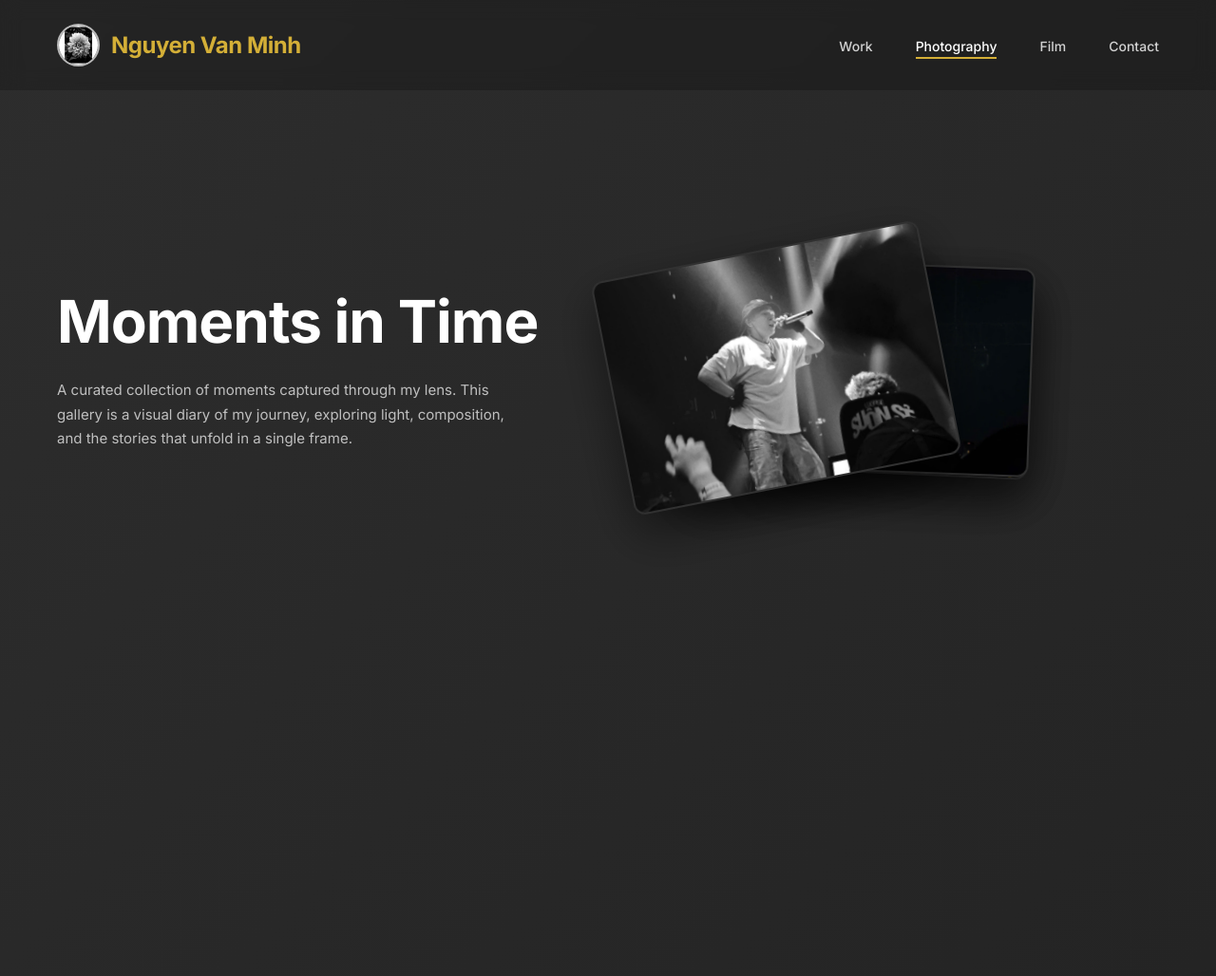
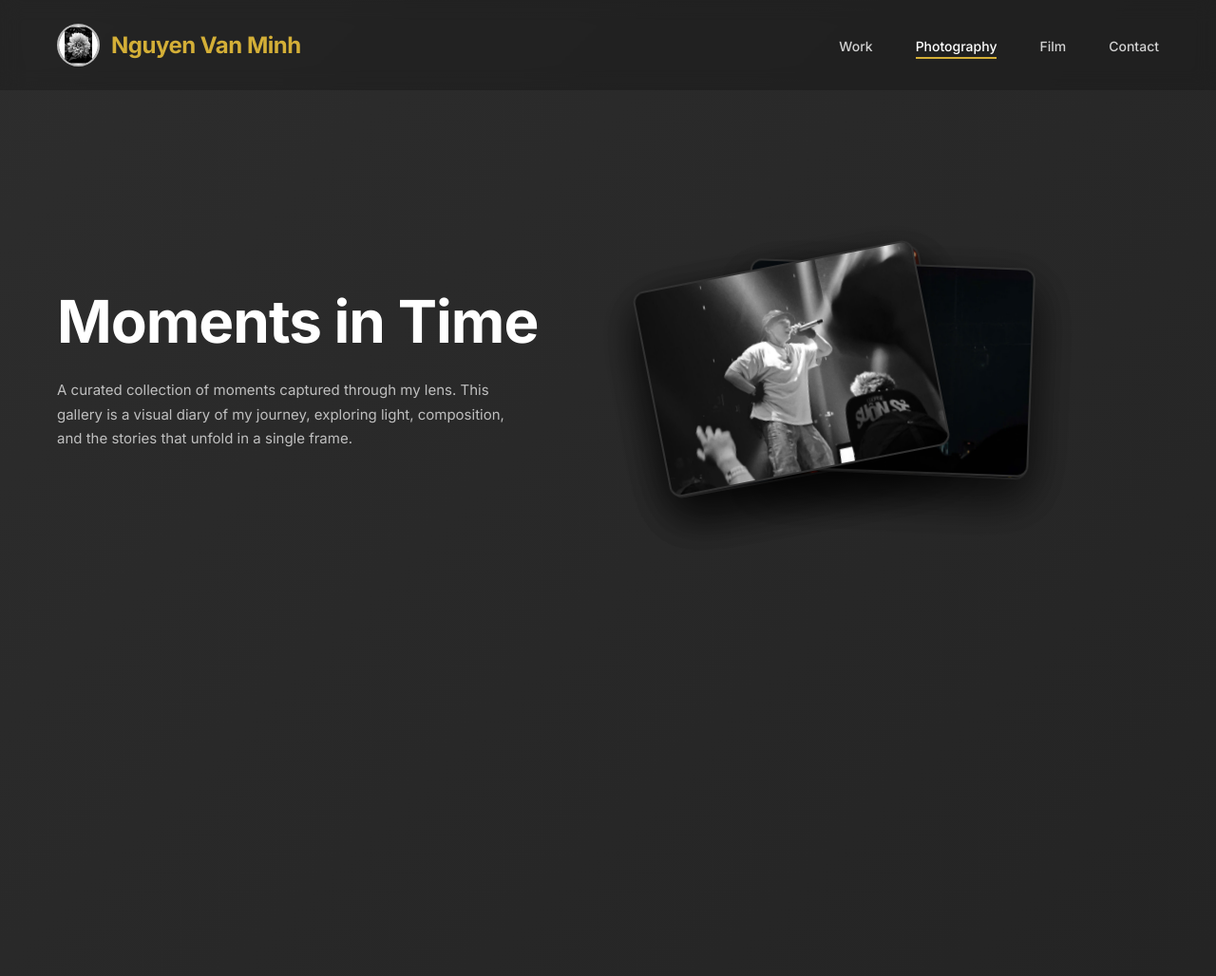
Before and after one commit to NguyenMinh993/portfolio, a Django app: page /photography/ in a window 1280 px wide. Shown: the top 1028 px of the page at 95% size. Run offline with Django 5.2, Linux system fonts and the light colour scheme.

Commit message:
Make all desktop images same size and create mobile-friendly email template

```diff
--- a/portfolio/templates/portfolio/photography.html
+++ b/portfolio/templates/portfolio/photography.html
@@ -212,9 +212,10 @@
                 z-index: 10;
             }
 
+            /* All images same size: 300x220px */
             .img-1 {
-                width: 280px;
-                height: 200px;
+                width: 300px;
+                height: 220px;
                 transform: rotate(-12deg) translate(-50%, -20%);
                 animation: cardFloat 3.5s ease-in-out infinite;
                 z-index: 3;
@@ -229,8 +230,8 @@
             }
 
             .img-3 {
-                width: 350px;
-                height: 250px;
+                width: 300px;
+                height: 220px;
                 z-index: 5;
                 transform: rotate(2deg) translate(0, 5%);
                 animation: cardFloat 3.8s ease-in-out infinite;
@@ -245,8 +246,8 @@
             }
 
             .img-5 {
-                width: 280px;
-                height: 200px;
+                width: 300px;
+                height: 220px;
                 transform: rotate(15deg) translate(50%, 15%);
                 animation: cardFloat 3.2s ease-in-out infinite reverse;
                 z-index: 3;
--- a/portfolio/views.py
+++ b/portfolio/views.py
@@ -50,34 +50,71 @@ def contact_form_submit(request):
             <html>
             <head>
                 <meta charset="UTF-8">
+                <meta name="viewport" content="width=device-width, initial-scale=1.0">
                 <style>
-                    body {{ font-family: 'Segoe UI', Arial, sans-serif; background: #fef6e4; margin: 0; padding: 20px; }}
-                    .container {{ max-width: 600px; margin: 0 auto; background: white; border-radius: 20px; overflow: hidden; box-shadow: 0 10px 40px rgba(0,0,0,0.15); border: 3px solid #f3d250; }}
-                    .top-banner {{ background: {theme_gradient}; padding: 20px; text-align: center; }}
-                    .top-banner p {{ color: white; margin: 0; font-size: 14px; font-weight: 600; }}
-                    .header {{ background: linear-gradient(180deg, #fff 0%, #f8f9fa 100%); padding: 40px 30px 30px; text-align: center; }}
-                    .icon-badge {{ font-size: 48px; margin-bottom: 15px; }}
-                    .header h1 {{ color: #2c3e50; margin: 0; font-size: 36px; font-weight: 800; line-height: 1.2; }}
-                    .header p {{ color: #7f8c8d; margin: 12px 0 0; font-size: 16px; }}
-                    .content {{ padding: 35px 30px; }}
-                    .greeting {{ background: {theme_gradient}; color: white; padding: 20px; border-radius: 12px; text-align: center; margin-bottom: 30px; }}
-                    .greeting h2 {{ margin: 0 0 8px; font-size: 22px; }}
-                    .greeting p {{ margin: 0; font-size: 14px; opacity: 0.95; }}
-                    .info-box {{ background: #f8f9fa; border-radius: 12px; padding: 20px; margin-bottom: 25px; border-left: 5px solid {theme_color}; }}
-                    .info-row {{ display: flex; justify-content: space-between; padding: 12px 0; border-bottom: 1px solid #e9ecef; }}
+                    * {{ margin: 0; padding: 0; box-sizing: border-box; }}
+                    body {{ font-family: -apple-system, BlinkMacSystemFont, 'Segoe UI', Arial, sans-serif; background: #f5f5f5; margin: 0; padding: 0; }}
+                    .container {{ max-width: 600px; margin: 0 auto; background: white; }}
+                    .header {{ background: {theme_color}; padding: 30px 20px; text-align: center; }}
+                    .icon {{ font-size: 48px; margin-bottom: 10px; }}
+                    .header h1 {{ color: white; font-size: 24px; font-weight: 700; margin: 0; }}
+                    .content {{ padding: 20px; }}
+                    .info-card {{ background: #f8f9fa; border-radius: 8px; padding: 15px; margin: 15px 0; }}
+                    .info-row {{ padding: 10px 0; border-bottom: 1px solid #e9ecef; }}
                     .info-row:last-child {{ border-bottom: none; }}
-                    .info-label {{ font-weight: 700; color: #2c3e50; font-size: 14px; }}
-                    .info-value {{ color: #7f8c8d; font-size: 14px; text-align: right; }}
-                    .message-section {{ margin: 30px 0; }}
-                    .message-label {{ font-size: 14px; font-weight: 700; color: {theme_color}; text-transform: uppercase; letter-spacing: 1px; margin-bottom: 12px; }}
-                    .message-box {{ background: linear-gradient(135deg, #fff5e6 0%, #ffe6cc 100%); padding: 25px; border-radius: 12px; border: 2px dashed {theme_color}; white-space: pre-wrap; font-size: 16px; line-height: 1.8; color: #2c3e50; min-height: 100px; }}
-                    .cta-section {{ text-align: center; margin: 35px 0; padding: 30px; background: linear-gradient(135deg, #f8f9fa 0%, #e9ecef 100%); border-radius: 12px; }}
-                    .cta-button {{ display: inline-block; background: {theme_gradient}; color: white; padding: 15px 40px; border-radius: 30px; text-decoration: none; font-weight: 700; font-size: 16px; box-shadow: 0 4px 15px rgba(0,0,0,0.2); }}
-                    .footer {{ background: #2c3e50; padding: 30px; text-align: center; }}
-                    .footer-logo {{ color: white; font-size: 24px; font-weight: 800; margin-bottom: 15px; }}
-                    .footer-links {{ margin: 20px 0; }}
-                    .footer-links a {{ color: {theme_color}; text-decoration: none; margin: 0 15px; font-size: 14px; font-weight: 600; }}
-                    .footer p {{ color: rgba(255,255,255,0.7); font-size: 13px; margin: 8px 0; }}
+                    .label {{ font-weight: 700; color: #2c3e50; font-size: 13px; margin-bottom: 5px; }}
+                    .value {{ color: #7f8c8d; font-size: 14px; word-break: break-word; }}
+                    .message-box {{ background: #fff5e6; padding: 20px; border-radius: 8px; border-left: 4px solid {theme_color}; margin: 20px 0; }}
+                    .message-text {{ color: #2c3e50; font-size: 15px; line-height: 1.6; white-space: pre-wrap; word-wrap: break-word; }}
+                    .button {{ display: inline-block; background: {theme_color}; color: white; padding: 12px 30px; border-radius: 25px; text-decoration: none; font-weight: 600; font-size: 14px; margin: 20px 0; }}
+                    .footer {{ background: #2c3e50; padding: 20px; text-align: center; color: rgba(255,255,255,0.7); font-size: 12px; }}
+                    @media only screen and (max-width: 600px) {{
+                        .container {{ width: 100% !important; }}
+                        .content {{ padding: 15px !important; }}
+                        .header {{ padding: 20px 15px !important; }}
+                        .header h1 {{ font-size: 20px !important; }}
+                        .icon {{ font-size: 36px !important; }}
+                        .message-box {{ padding: 15px !important; }}
+                        .button {{ padding: 10px 25px !important; font-size: 13px !important; }}
+                    }}
+                </style>
+            </head>
+            <body>
+                <div class="container">
+                    <div class="header">
+                        <div class="icon">{icon}</div>
+                        <h1>{title}</h1>
+                    </div>
+                    <div class="content">
+                        <div class="info-card">
+                            <div class="info-row">
+                                <div class="label">📧 From</div>
+                                <div class="value">{user_email}</div>
+                            </div>
+                            <div class="info-row">
+                                <div class="label">🕐 Time</div>
+                                <div class="value">{current_time}</div>
+                            </div>
+                            <div class="info-row">
+                                <div class="label">📍 Source</div>
+                                <div class="value">{source_page}</div>
+                            </div>
+                        </div>
+                        <div class="message-box">
+                            <div class="label" style="margin-bottom: 10px;">💬 Message</div>
+                            <div class="message-text">{message}</div>
+                        </div>
+                        <div style="text-align: center;">
+                            <a href="mailto:{user_email}" class="button">Reply Now →</a>
+                        </div>
+                    </div>
+                    <div class="footer">
+                        <p>📧 Portfolio Contact Form</p>
+                        <p style="margin-top: 10px;">© 2025 Nguyen Van Minh</p>
+                    </div>
+                </div>
+            </body>
+            </html>
                     .social-icons {{ margin: 20px 0; }}
                     .social-icons span {{ display: inline-block; margin: 0 8px; font-size: 20px; }}
                 </style>
```
